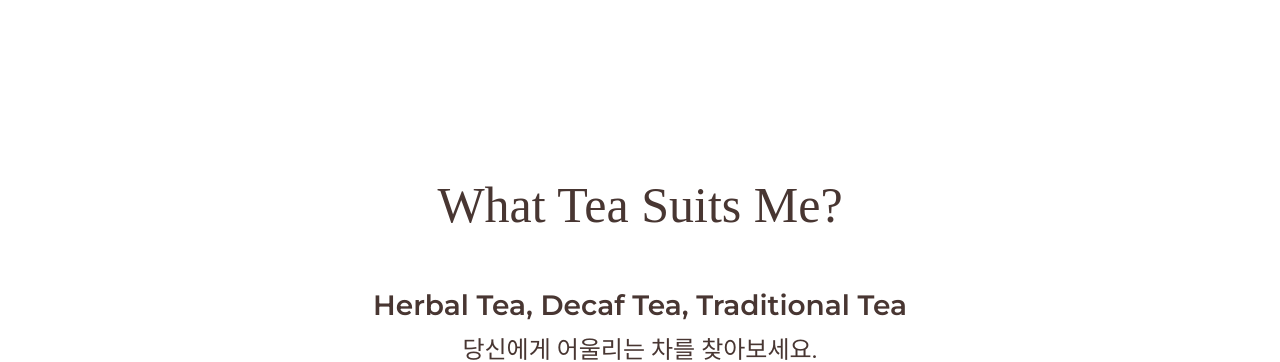
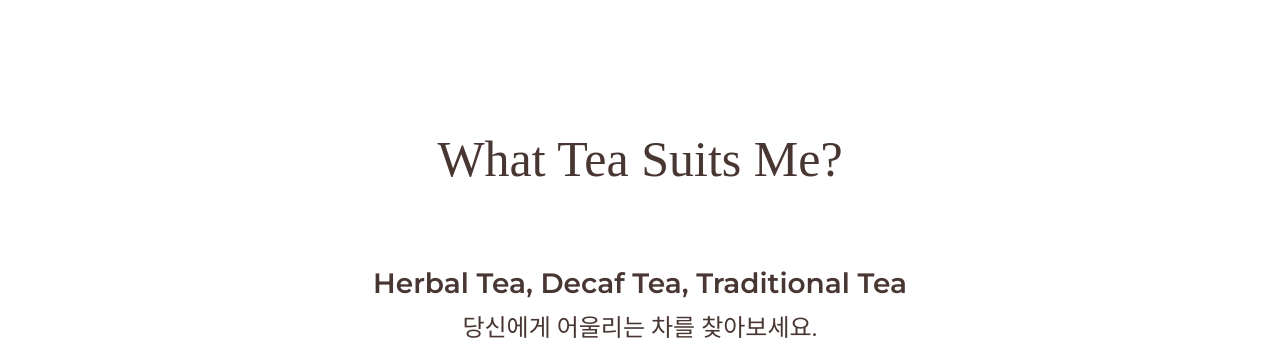
Before and after one commit to seoa-B/fillea, a plain HTML site: page index.html in a window 1280 px wide. Shown: the part 3780-4142 px from the top of the page. Drawn offline with nearby package versions, Linux system fonts and the light colour scheme; a web font is replaced by a local one.

Commit message:
Update style.css

```diff
--- a/css/style.css
+++ b/css/style.css
@@ -398,7 +398,7 @@ h3{
     font-family: 'Montaga';
     font-size: 50px;
     font-weight: 300;
-    line-height: 150px;
+    padding-bottom: 70px;
 }
 h4{
     font-size: 28px;
```
